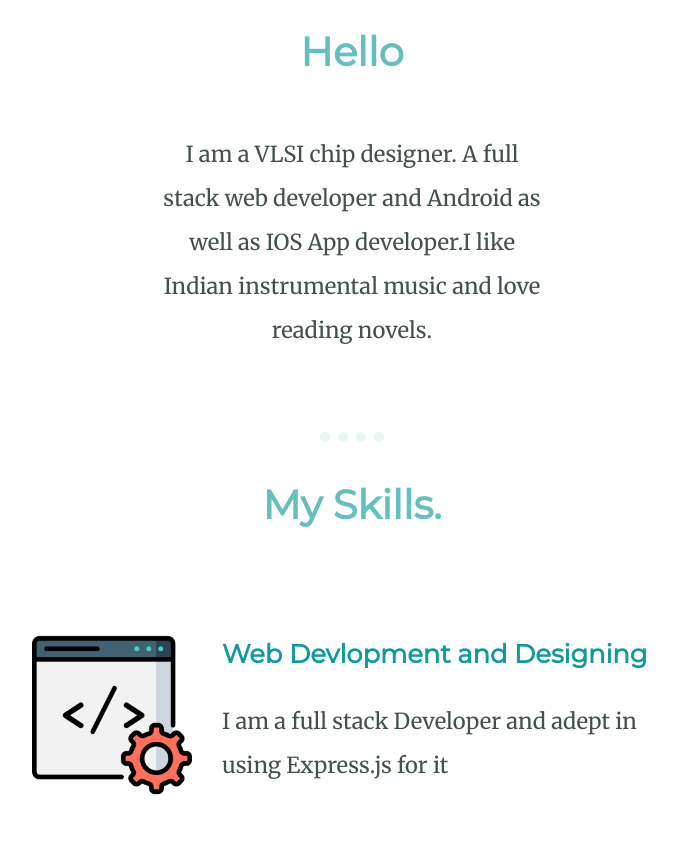
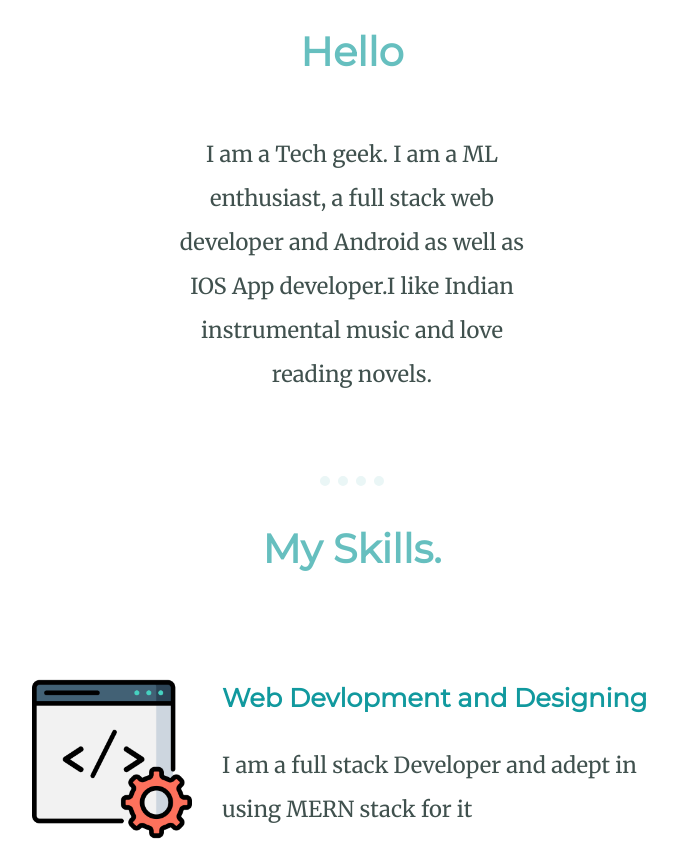
Before and after one commit to DhwajKothari/profile, a plain HTML site: page index.html in a window 1280 px wide. Shown: the part 1000-1842 px from the top of the page, without its empty margins (288-965 px from the left). Drawn offline with Linux system fonts and the light colour scheme.

Commit message:
Update index.html

```diff
--- a/index.html
+++ b/index.html
@@ -21,7 +21,7 @@
     <div class="profile">
     <img class="mypic" src="mypic.jpg" alt="mypic">
       <h2>Hello</h2>
-      <p class="intro">I am a VLSI chip designer. A full stack web developer and Android as well as IOS App developer.I like Indian instrumental music and love reading novels.</p>
+      <p class="intro">I am a Tech geek. I am a ML enthusiast, a full stack web developer and Android as well as IOS App developer.I like Indian instrumental music and love reading novels.</p>
     </div>
     <hr>
     <div class="skills">
@@ -29,7 +29,7 @@
       <div class="skill-row">
         <img class="Web" src="web.png" alt="web dev">
         <h3>Web Devlopment and Designing</h3>
-        <p>I am a full stack Developer and adept in using Express.js for it </p>
+        <p>I am a full stack Developer and adept in using MERN stack for it </p>
       </div>
       <div class="skill-row">
         <img class="ckt" src="circuit.png" alt="">
```
